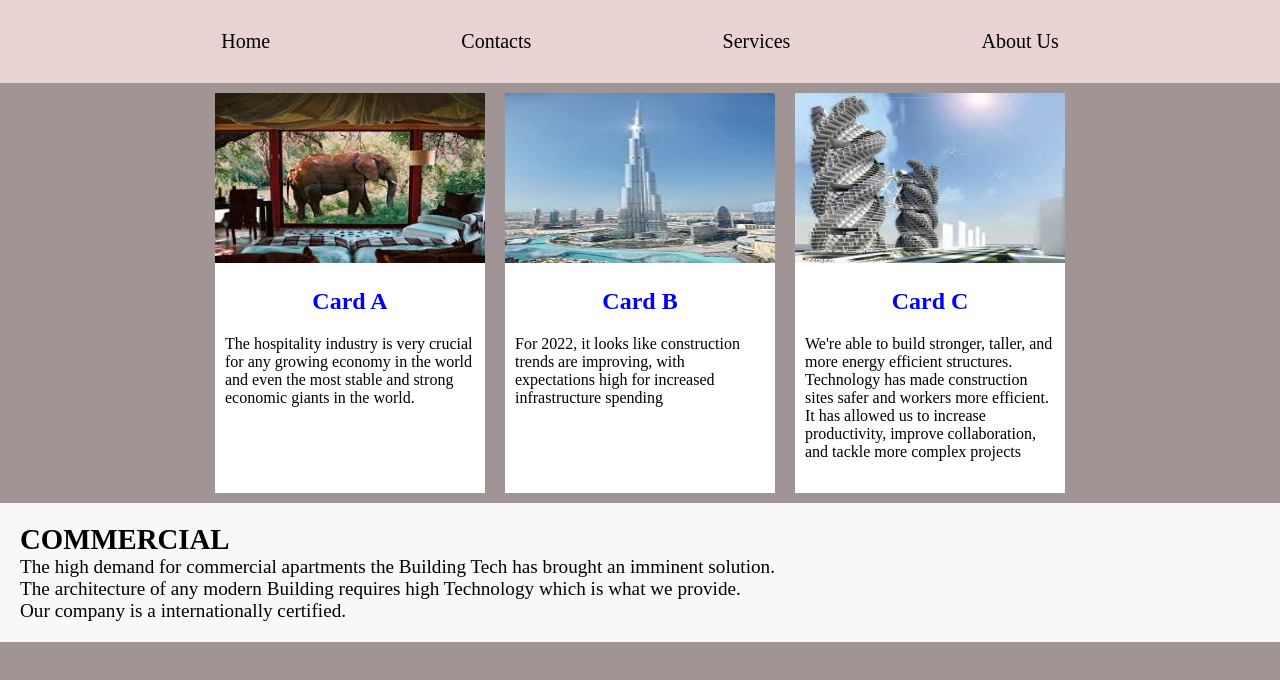
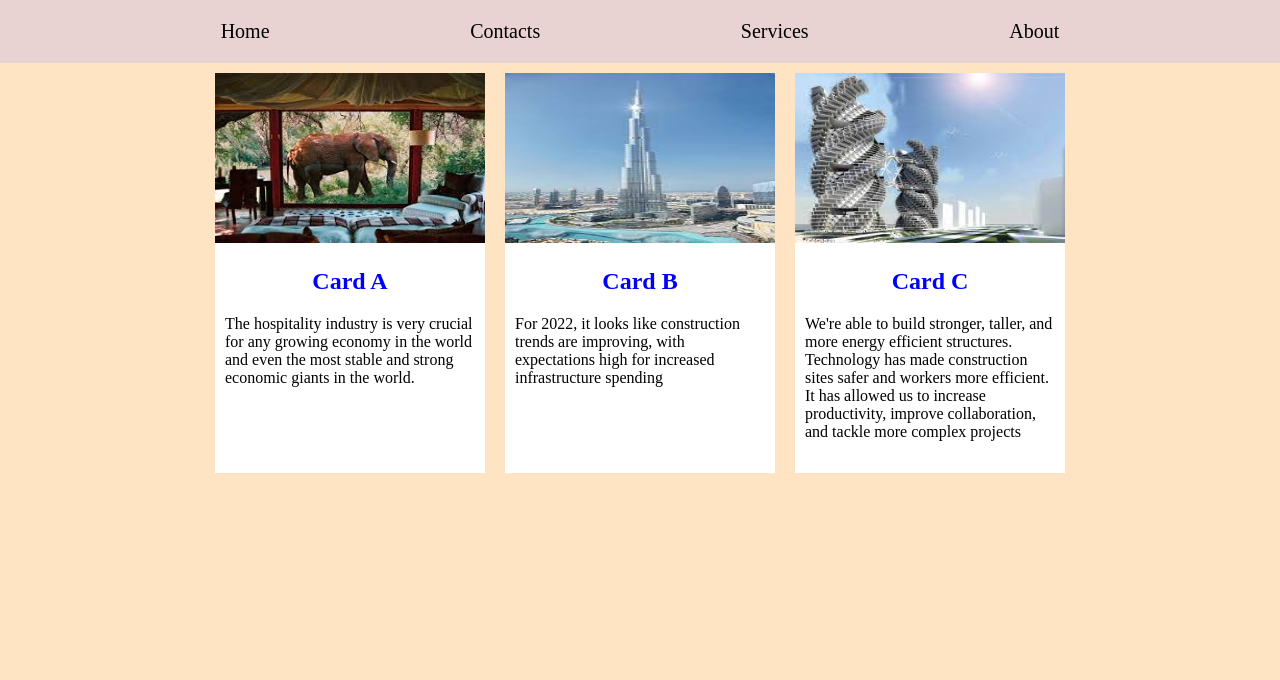
Before and after one commit to claris-lcm/card, a plain HTML site: page index.html in a window 1280 px wide. Drawn offline with Linux system fonts and the light colour scheme.

Commit message:
changed  navbar padding

```diff
--- a/index.html
+++ b/index.html
@@ -7,7 +7,6 @@
         <!--style-->
         <link rel="stylesheet"href="./int.css">
     </head>
-
     <body>
         <header>
                 <nav class="navbar">
@@ -16,7 +15,7 @@
                             <li><a href="#">Home</a></li>
                             <li><a href="contacts.html">Contacts</a></li>
                             <li><a href="services.html">Services</a></li>
-                            <li><a href="about us.html">About Us</a></li>
+                            <li><a href="about.html">About </a></li>
                         </ul>
                     </div>
                 </nav>
@@ -36,15 +35,7 @@
         <div class="card-image"><a href="#"></a><img src="./sk3.jpg"height="170"width="270"alt="image"class="img-fluid"></div>
     <h2>Card C</h2>
    <p>We're able to build stronger, taller, and more energy efficient structures. Technology has made construction sites safer and workers more efficient. It has allowed us to increase productivity, improve collaboration, and tackle more complex projects</p>
-
 </div>
-
         </section>
-        <div class="com">
-        <h2>COMMERCIAL</h2>
-        <p>The high demand for commercial apartments the Building Tech has brought an imminent solution.</p>
-        <p>The architecture of any modern Building requires high Technology which is what we provide.</p>
-        <p>Our company is a internationally certified.</p>
-    </div>
     </body>
 </html>
--- a/int.css
+++ b/int.css
@@ -5,14 +5,18 @@
 
 }
 body{
-    background: rgb(161, 148, 148);
+    overflow-x: hidden;
+    flex-wrap: wrap;
+    background:bisque;
 }
 .navbar{
+    width: 100%;
+    display: flex;
     size: large;
     justify-content: center;
     background: rgb(233, 210, 210);
     text-align: center;
-    padding: 30px;
+   padding: 20px;
 }
 .content ul{
     display: flex;
@@ -29,11 +33,13 @@ body{
     text-decoration: none;
 }
 .container{
+    align-items: center;
  display: flex;
  justify-content: center;
  flex-wrap: wrap;
 }
 .card{
+    align-items: center;
     background: white;
     width: 270px;
     height: 400px;
@@ -53,16 +59,18 @@ body{
 .card p{
     padding: 10px;
 }
-.com{
-    background-color: rgba(255, 255, 255, 0.932);
-    padding: 20px;
-    font-size: larger;
-    flex-direction:column ;
-}
+
 @media screen and (max-width: 600px){
+    .navbar{
+        display: hidden;
+    }
     .container{
+        padding-right: 20px;
+        padding-left: 50px;
+
         display:flex;
         flex-direction:column;
+
     }
     .card{
         display:flex;
@@ -87,6 +95,8 @@ color:white;
 cursor:pointer;
 }
 .navbar{
+
+    padding:auto;
     display: flex;
     flex-direction: column;
 }
```
Also changed, not shown: about.html (renamed from about us.html).
